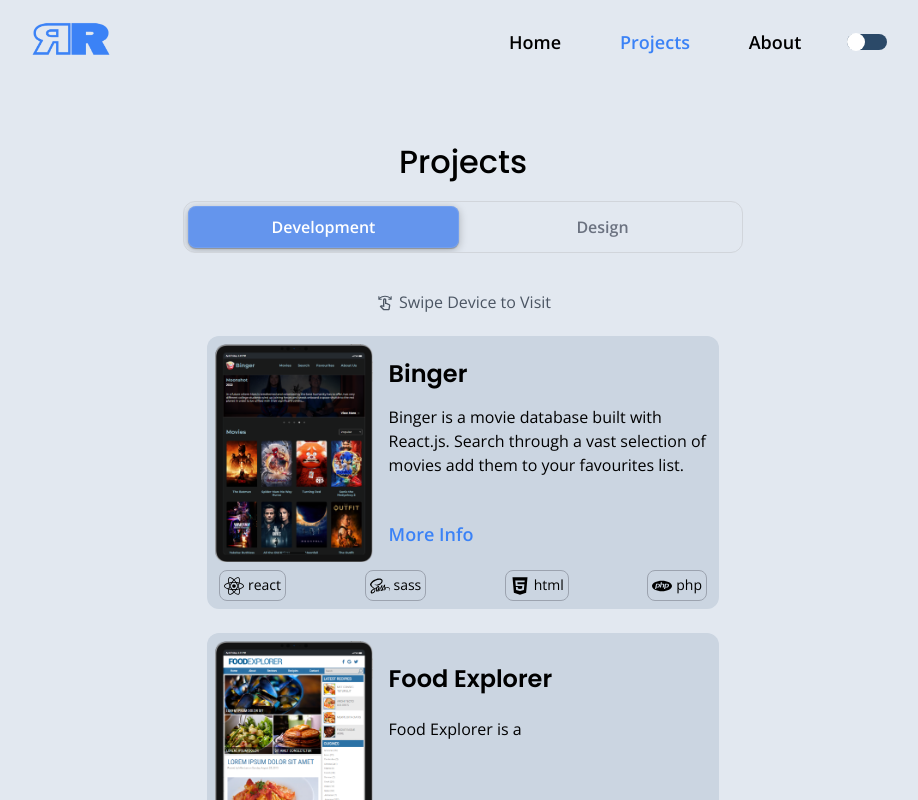
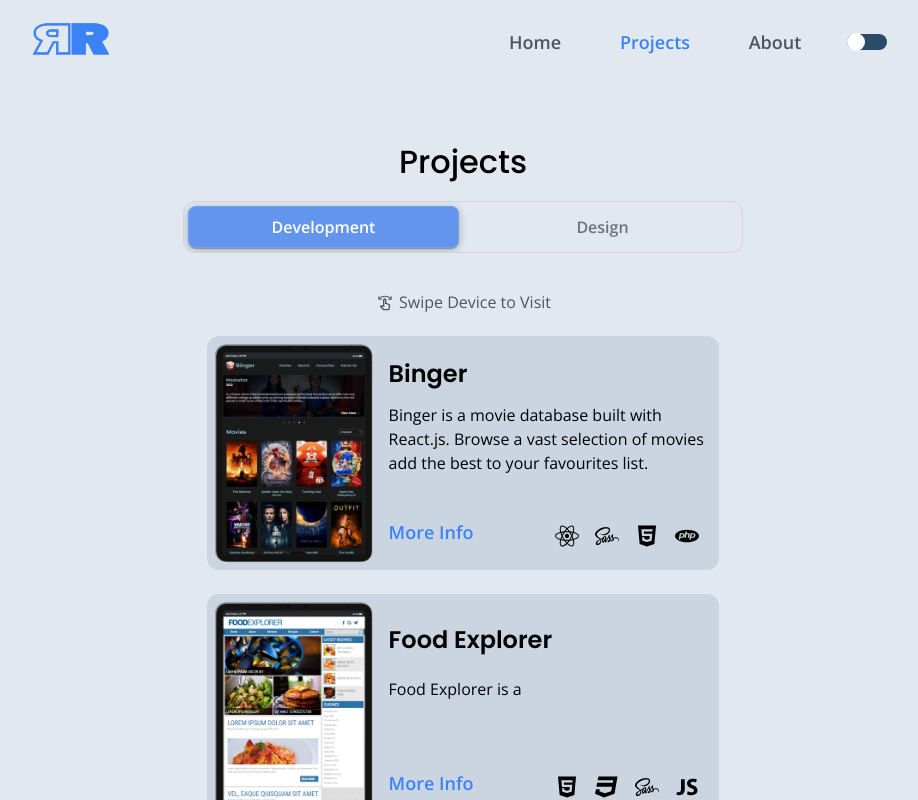
Before and after one commit to rileyr25/react-portfolio, a React (Create React App) app: page /projects in a window 1280 px wide. Shown: the top 800 px of the page, without its empty margins (177-1095 px from the left). Built offline with nearby package versions, Linux system fonts and the light colour scheme.

Commit message:
changed project language icon placement

```diff
--- a/src/components/global/NavBar.js
+++ b/src/components/global/NavBar.js
@@ -8,7 +8,7 @@ function NavBar() {
     const [darkMode, setDarkMode] = useDarkMode();
 
     return (
-        <header className='text-black relative m-auto dark:text-white max-w-4xl'>
+        <header className='text-gray-600 relative m-auto dark:text-gray-200 max-w-4xl'>
             <div className="nav-wrapper w-full md:flex md:justify-between md:items-center md:font-semibold md:text-lg md:w-full">
                 <div className="mobile-header inline-block align-middle p-4">
                 <Link to='/' className="logo w-10"><img className='w-20' src="assets/images/logo1.png" alt="" /></Link>
--- a/src/components/pages/Projects.js
+++ b/src/components/pages/Projects.js
@@ -86,13 +86,15 @@ function Projects() {
 
                         <h3 className='site-title text-2xl font-bold row-span-1 self-center'>{site.title}</h3>
                         <p className='text-sm sm:text-base row-span-1'>{site.description}</p>
-                        <button className='font-semibold sm:text-lg text-blue-500 row-span-1 self-center place-self-start'>More Info</button>
-                        <div className="languages pt-2 px-1 row-span-1 col-span-2 self-center">
-                            <ul className='flex justify-between items-start '>
-                                {site.skills.map(skill =>
-                                    <li className='p-1 border border-gray-400 dark:border-gray-700 rounded-lg'><Icon name={skill} class='text-xl inline-block' /><p className='inline-block pl-1 text-sm cursor-default'>{skill}</p></li>
-                                )}
-                            </ul>
+                        <div className="flex justify-between items-center row-span-1">
+                            <button className='font-semibold sm:text-lg text-blue-500 hover:text-blue-700 transition-colors'>More Info</button>
+                            <div className="languages pt-2 px-1 row-span-1 col-span-2">
+                                <ul className='flex justify-between items-start '>
+                                    {site.skills.map(skill =>
+                                        <li className='mx-2'><Icon name={skill} class='text-2xl' /></li>
+                                    )}
+                                </ul>
+                            </div>
                         </div>
                     </div>
 
--- a/src/data/content.js
+++ b/src/data/content.js
@@ -17,7 +17,7 @@ export const content = {
                 title: 'Binger',
                 liveLink: 'https://www.rileyrobertson.ca/binger',
                 repo: 'https://github.com/rileyr25/binger',
-                description: 'Binger is a movie database built with React.js. Search through a vast selection of movies add them to your favourites list. ',
+                description: 'Binger is a movie database built with React.js. Browse a vast selection of movies add the best to your favourites list. ',
                 images: {
                     img1: 'binger-tablet.png',
                 },
```
